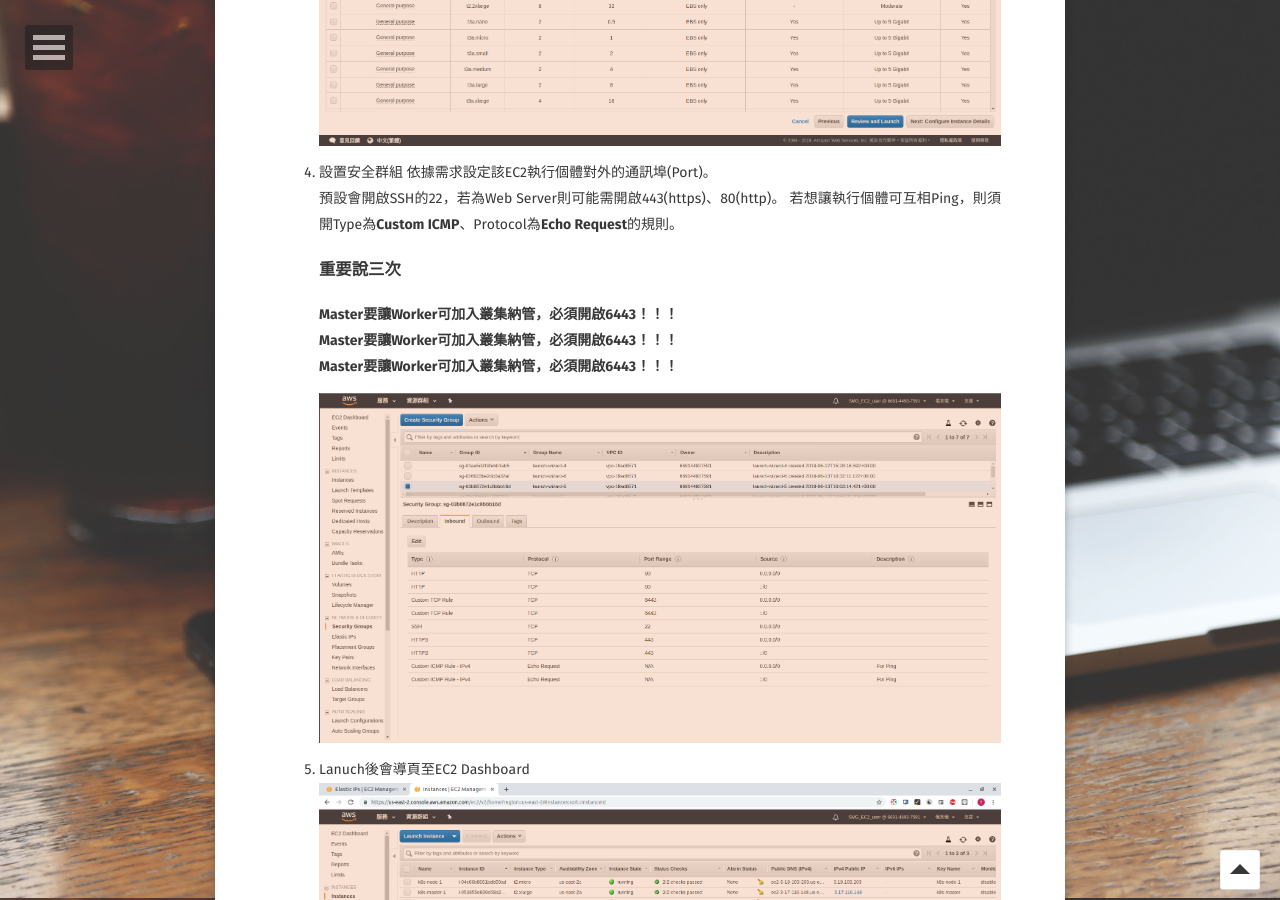
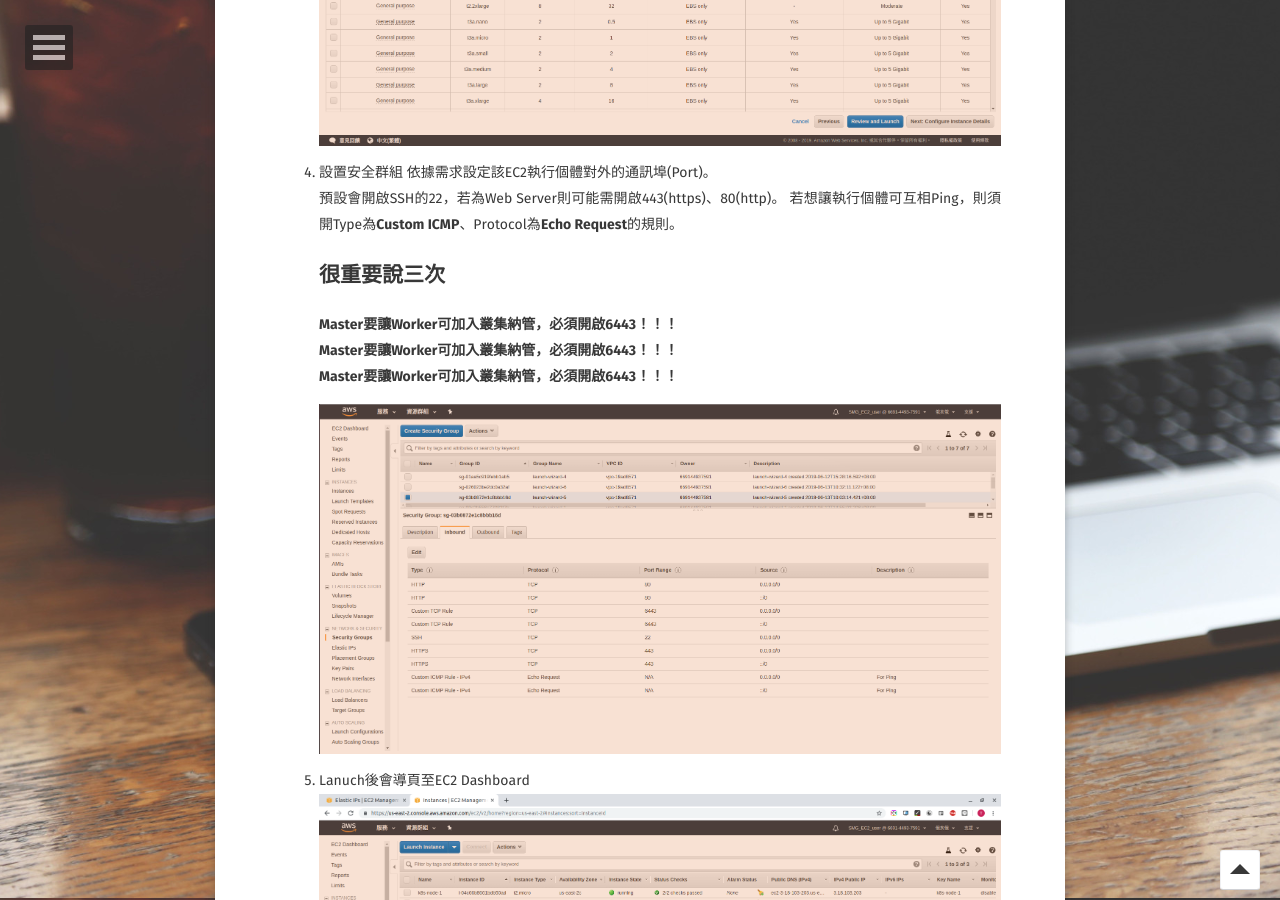
Before and after one commit to kisekitw/kisekitw.github.io, a Jekyll site: the page built from _posts/2019-06-13-Kubernetes Installation.md, in a window 1280 px wide and 900 px high, scrolled down 1802 px. Built offline with Jekyll 4.4.1, drawn with Linux system fonts in a browser that asks for light colours; some web fonts are replaced.

Commit message:
add k8s installation

```diff
--- a/_posts/2019-06-13-Kubernetes Installation.md
+++ b/_posts/2019-06-13-Kubernetes Installation.md
@@ -37,7 +37,7 @@ Worker|k8s-node-2|ubuntu 18.04
    預設會開啟SSH的22，若為Web Server則可能需開啟443(https)、80(http)。
    若想讓執行個體可互相Ping，則須開Type為**Custom ICMP**、Protocol為**Echo Request**的規則。
 
-   ### 重要說三次
+   ## 很重要說三次
    **Master要讓Worker可加入叢集納管，必須開啟6443！！！**
    **Master要讓Worker可加入叢集納管，必須開啟6443！！！**
    **Master要讓Worker可加入叢集納管，必須開啟6443！！！**
```
